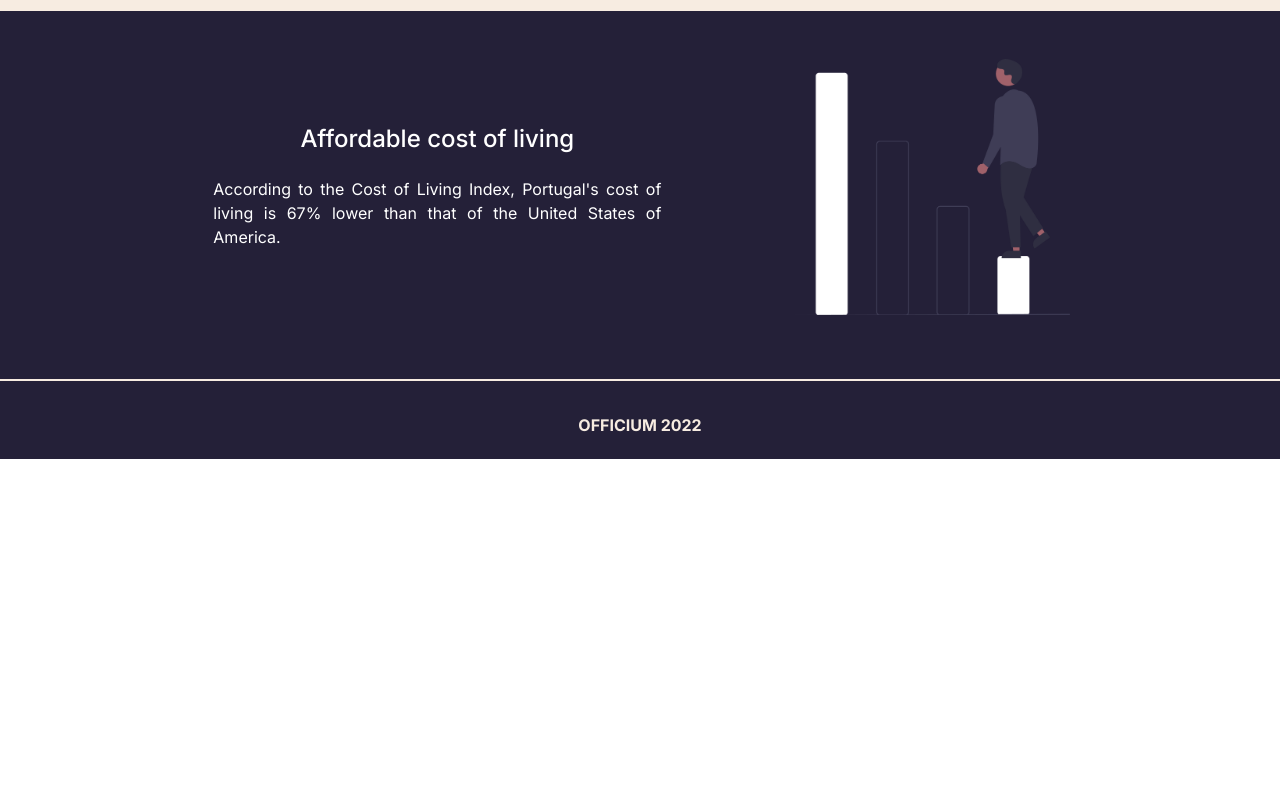
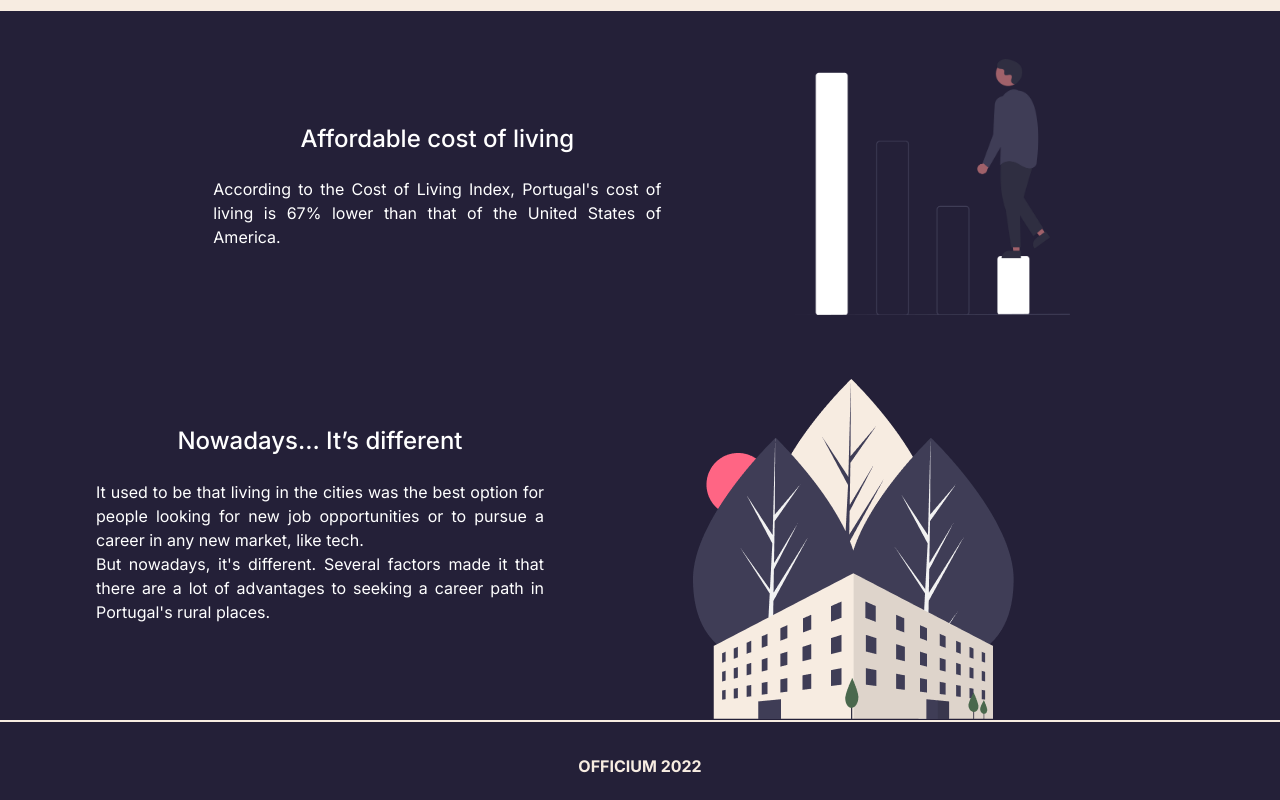
Before and after one commit to gitHubTiagoMarques/officium, a React (Create React App) app: page / in a window 1280 px wide. Shown: the part 453-1253 px from the top of the page. Before the commit the page ends 912 px from the top, so only its background shows below. Built offline with nearby package versions, Linux system fonts and the light colour scheme.

Commit message:
comecei a ultima parte da homepage

```diff
--- a/src/App.css
+++ b/src/App.css
@@ -21,6 +21,8 @@ button{
   outline: none !important;
   border: none !important;
 }
+
+/*navbar*/
 .navbar-toggler:focus{
   box-shadow: none;
 }
@@ -45,9 +47,12 @@ nav{
   font-size: 1.5rem;
 }
 
-@media (min-width: 992px) {
+@media (min-width: 993px) {
   .links{
     display: none;
+  }
+  nav{
+    position: static !important;
   }
 }
 @media (max-width: 992px) {
@@ -138,6 +143,8 @@ nav{
   background-color: #242038;
 }
 
+/*footer*/
+
 .footer {
   border-top: 2px solid #F7ECE1;
   width: 100vw;
@@ -149,7 +156,7 @@ nav{
   border-top: 2px solid #F7ECE1;
 
 }
-
+/*hero*/
 .hero{
   display: flex;
   flex-direction: column;
@@ -194,6 +201,9 @@ nav{
   margin-top: 1em;
   opacity: 0.5;
 }
+
+/*carosel*/
+
 .titlecarro{
   color: white;
   margin-top: 2em;
@@ -285,3 +295,18 @@ nav{
   margin-right: -2vw;
 }
 }
+
+.nowadays{
+  margin: 0;
+}
+.subnowadays{
+  color: white;
+  margin: 10vw 2em 10vw 2em;
+  text-align: justify;
+}
+@media (min-width: 768px){
+  .subnowadays{
+    width: 35vw;
+    margin: auto;
+  }
+}
--- a/src/App.js
+++ b/src/App.js
@@ -1,16 +1,19 @@
 import './App.css';
-import Navbar from './components/navbar.js'
+import Navv from './components/navbar.js'
 import {Footer} from './components/footer.js'
 import {Hero} from './components/hero.js'
 import { Carro } from './components/carro';
+import {Nowadays} from "./components/nowadays";
 
 function App() {
   return (
     <div className="App">
-        <Navbar></Navbar>
+        <Navv></Navv>
         <Hero></Hero>
         <Carro></Carro>
+        <Nowadays></Nowadays>
         <Footer></Footer>
+
     </div>
   );
 }
--- a/src/components/navbar.js
+++ b/src/components/navbar.js
@@ -1,9 +1,8 @@
 import Container from 'react-bootstrap/Container';
 import Nav from 'react-bootstrap/Nav';
 import Navbar from 'react-bootstrap/Navbar';
-import NavDropdown from 'react-bootstrap/NavDropdown';
 
-function BasicExample() {
+function Navv() {
     return (
         <Navbar expand="lg" className={'nav sticky-top'}>
             <Container>
@@ -21,4 +20,4 @@ function BasicExample() {
     );
 }
 
-export default BasicExample;
+export default Navv;
--- /dev/null
+++ b/src/components/nowadays.js
@@ -0,0 +1,15 @@
+import image from "../assets/nowadays.png"
+export function Nowadays (){
+    return (
+        <section className={'row nowadays'}>
+            <div className={'col-sm-12 col-md-6'}>
+                <h1 className={'titlecarro'}>Nowadays... It’s different</h1>
+                <p className={'subnowadays'}>It used to be that living in the cities was the best option for people looking for new job opportunities or to pursue a career in any new market, like tech.</p>
+                <p className={'subnowadays'}>But nowadays, it's different. Several factors made it that there are a lot of advantages to seeking a career path in Portugal's rural places.</p>
+            </div>
+            <div className={'col-sm-12 col-md-4'}>
+                <img className={'um'} src={image}/>
+            </div>
+        </section>
+    )
+}
```
Also changed, not shown: src/assets/nowadays.png (added).
